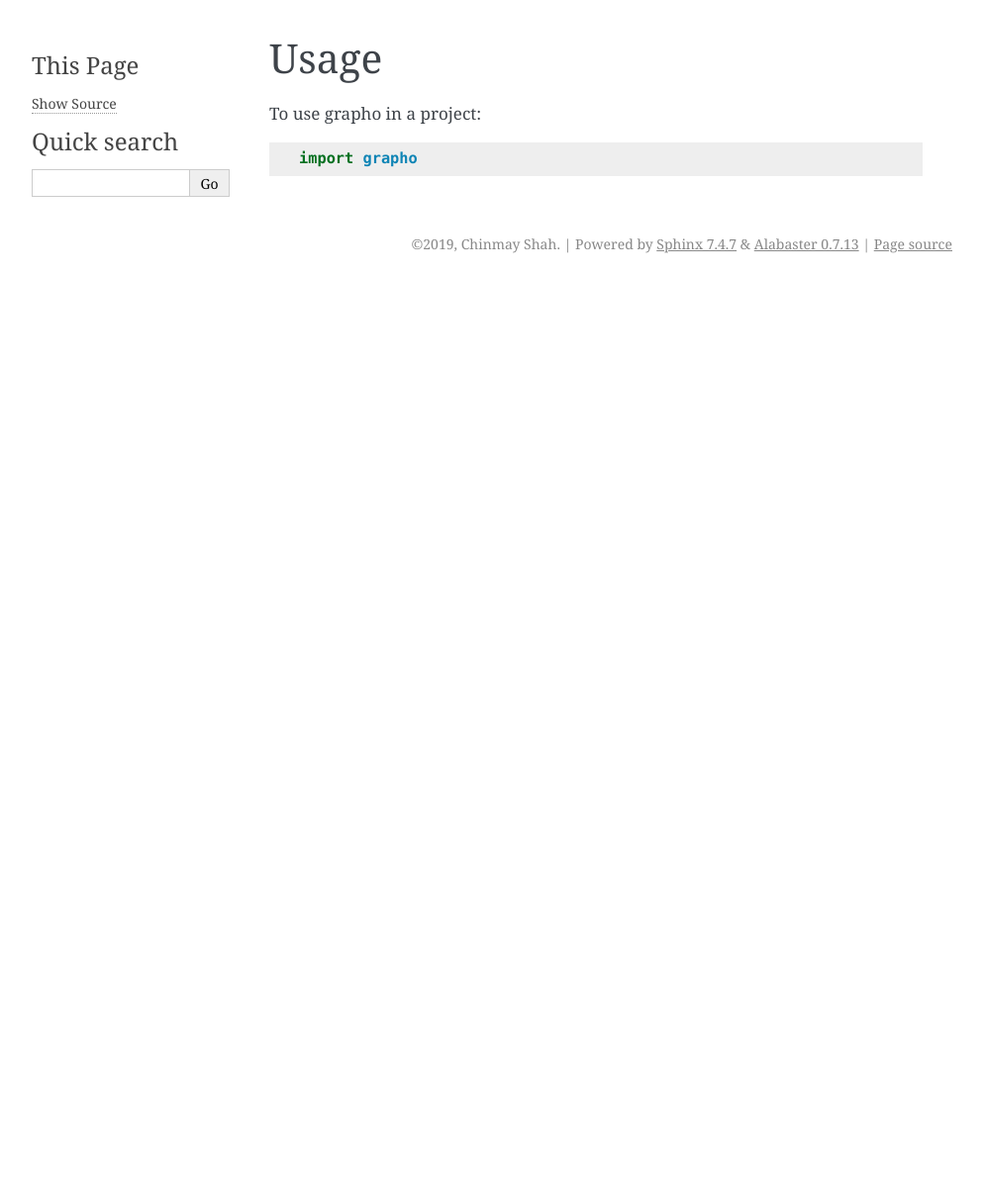
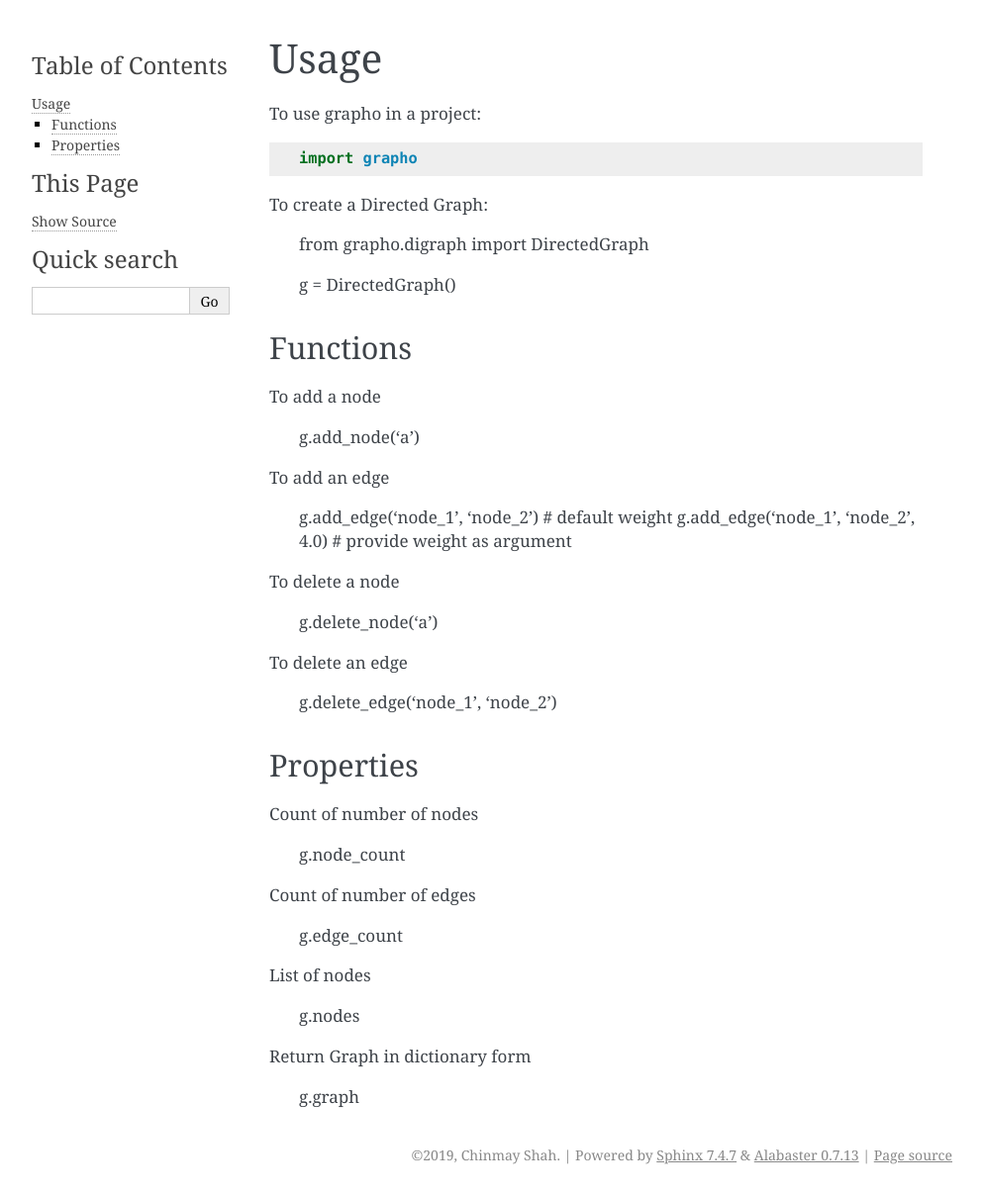
Before and after one commit to chinmayshah99/grapho, a Sphinx documentation site: the page built from docs/usage.rst, in a window 1280 px wide. Shown: the whole page at 99% size, without its empty margins (148-1141 px from the left). Built offline with Sphinx 7.4.7, drawn with Linux system fonts in a browser that asks for light colours; pages that are not in the unit, such as notebooks, are missing from menus; before the commit the page ends 900 px from its top, so only the background shows below that.

Commit message:
added documentation

```diff
--- a/HISTORY.rst
+++ b/HISTORY.rst
@@ -2,7 +2,7 @@
 History
 =======
 
-0.1.0 (2019-08-18)
+0.1.0 (2019-08-22)
 ------------------
 
 * First release on PyPI.
--- a/docs/usage.rst
+++ b/docs/usage.rst
@@ -5,3 +5,51 @@ Usage
 To use grapho in a project::
 
     import grapho
+
+
+To create a Directed Graph:
+
+    from grapho.digraph import DirectedGraph
+
+    g = DirectedGraph()
+
+---------
+Functions
+---------
+To add a node
+
+    g.add_node('a')
+
+To add an edge
+
+    g.add_edge('node_1', 'node_2') # default weight
+    g.add_edge('node_1', 'node_2', 4.0) # provide weight as argument
+
+To delete a node
+
+    g.delete_node('a')
+
+To delete an edge
+
+    g.delete_edge('node_1', 'node_2')
+
+
+----------
+Properties
+----------
+
+Count of number of nodes
+
+    g.node_count
+
+Count of number of edges
+
+    g.edge_count
+
+List of nodes
+
+    g.nodes
+
+Return Graph in dictionary form
+
+    g.graph
```
Also changed, not shown: README.rst (+9 -7 lines), .travis.yml, 1 other file.
